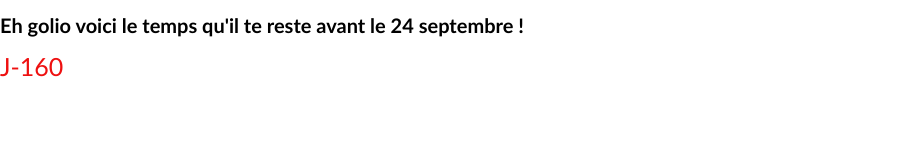
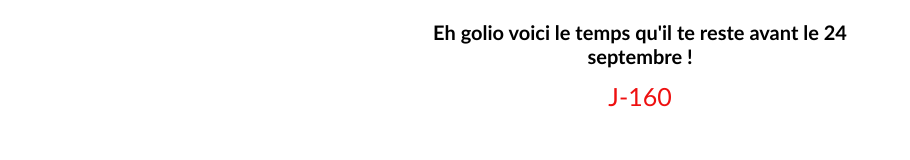
Before and after one commit to Cocosaurus/countdown, a plain HTML site: page index.html in a window 1280 px wide. Shown: the whole page, without its empty margins (0-910 px from the left). Drawn offline with Linux system fonts and the light colour scheme.

Commit message:
Centering the container div

```diff
--- a/index.html
+++ b/index.html
@@ -6,8 +6,10 @@
   <title>Compte à rebours jusqu'à mon anniversaire</title>
 </head>
 <body>
-  <h1>Eh golio voici le temps qu'il te reste avant le 24 septembre !</h1>
-  <div class="countdown" id="countdown">Calcul en cours...</div>
+	<div class="center w40" style="margin: 2rem auto;">
+	  <h1>Eh golio voici le temps qu'il te reste avant le 24 septembre !</h1>
+	  <div class="countdown" id="countdown">Calcul en cours...</div>
+	</div>
 
     <script type="text/javascript" src="main.js"></script>
 </body>
```
